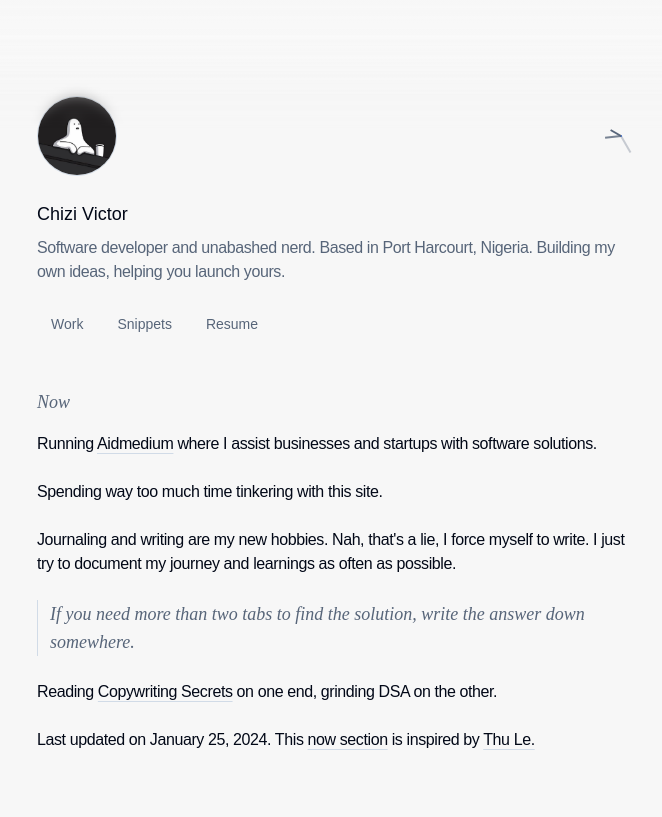
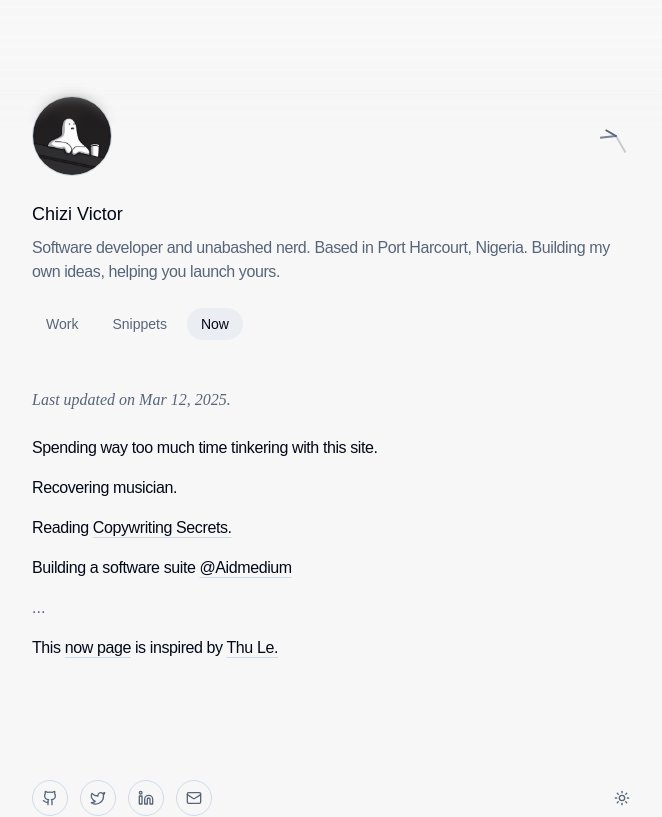
Before and after one commit to chizidotdev/chizi.dev, a SvelteKit app: page /now in a window 1280 px wide. Shown: the top 817 px of the page, without its empty margins (299-961 px from the left). Built offline with nearby package versions, Linux system fonts and the light colour scheme; a web font is replaced by a local one.

Commit message:
feat: replace resume page with now page

```diff
--- a/package.json
+++ b/package.json
@@ -29,6 +29,7 @@
     "vite": "^6.0.3"
   },
   "dependencies": {
+    "@fontsource-variable/fraunces": "^5.2.5",
     "@fontsource-variable/jetbrains-mono": "^5.1.1",
     "@fontsource-variable/newsreader": "^5.1.0",
     "@tailwindcss/container-queries": "^0.1.1",
--- a/src/lib/components/text/heading.svelte
+++ b/src/lib/components/text/heading.svelte
@@ -11,7 +11,7 @@
       variant: {
         h1: "text-xl font-medium first:mt-0",
         h2: "text-lg font-medium",
-        h3: "text-lg font-serif italic text-muted-foreground",
+        h3: "font-serif italic text-muted-foreground",
       },
     },
     defaultVariants: {
--- a/src/routes/header.svelte
+++ b/src/routes/header.svelte
@@ -11,7 +11,7 @@
   const navItems = [
     { title: "Work", href: "/", pathRegex: /\/$/ },
     { title: "Snippets", href: "/snippets", pathRegex: /\/snippets/ },
-    { title: "Resume", href: "/resume", pathRegex: /\/resume/ },
+    { title: "Now", href: "/now", pathRegex: /\/now/ },
   ];
 </script>
 
--- a/src/routes/now/+page.svelte
+++ b/src/routes/now/+page.svelte
@@ -9,36 +9,27 @@
 </svelte:head>
 
 <section>
-  <Heading variant="h3" class="">Now</Heading>
+  <Heading variant="h3" class="text-muted-foreground">Last updated on Mar 12, 2025.</Heading>
 
-  <div class="mt-4 space-y-6">
-    <Paragraph class="">
-      Running <a class="link" href="https://aidmedium.com" target="_blank">Aidmedium</a>
-      where I assist businesses and startups with software solutions.
+  <div class="mt-6 space-y-4">
+    <Paragraph>Spending way too much time tinkering with this site.</Paragraph>
+    <Paragraph>Recovering musician.</Paragraph>
+    <Paragraph>
+      Reading
+      <a class="link" href="https://literal.club/book/jim-edwards-copywriting-secrets-ehc2j">
+        Copywriting Secrets.
+      </a>
+    </Paragraph>
+    <Paragraph>
+      Building a software suite
+      <a class="link" href="https://aidmedium.com?ref=chizidotdev"> @Aidmedium </a>
     </Paragraph>
 
-    <Paragraph class="">Spending way too much time tinkering with this site.</Paragraph>
+    <div class="text-muted-foreground">...</div>
 
-    <Paragraph class="">
-      Journaling and writing are my new hobbies. Nah, that's a lie, I force myself to write. I just
-      try to document my journey and learnings as often as possible.
-    </Paragraph>
-
-    <Heading variant="h3" class=" border-l pl-3">
-      If you need more than two tabs to find the solution, write the answer down somewhere.
-    </Heading>
-
-    <Paragraph class="">
-      Reading
-      <a class="link" href="https://literal.club/book/jim-edwards-copywriting-secrets-ehc2j">
-        Copywriting Secrets
-      </a>
-      on one end, grinding DSA on the other.
-    </Paragraph>
-
-    <Paragraph class="">
-      Last updated on January 25, 2024. This
-      <a class="link" target="_blank" href="https://nownownow.com/about">now section</a>
+    <Paragraph>
+      This
+      <a class="link" target="_blank" href="https://nownownow.com/about">now page</a>
       is inspired by <a class="link" target="_blank" href="https://thu-le.com">Thu Le.</a>
     </Paragraph>
   </div>
--- a/src/styles/app.css
+++ b/src/styles/app.css
@@ -1,6 +1,5 @@
 @import "@fontsource-variable/jetbrains-mono";
-@import "@fontsource-variable/newsreader/opsz-italic.css";
-@import "@fontsource-variable/newsreader/opsz.css";
+@import "@fontsource-variable/newsreader";
 
 @import url("./markdown.css");
 
@@ -71,6 +70,7 @@
     @apply border-border;
     scrollbar-width: thin;
     scrollbar-color: hsl(var(--border)) transparent;
+    scrollbar-gutter: stable;
   }
 
   html {
```
Also changed, not shown: 1 other file (tests, documents, lock files or other folders).
